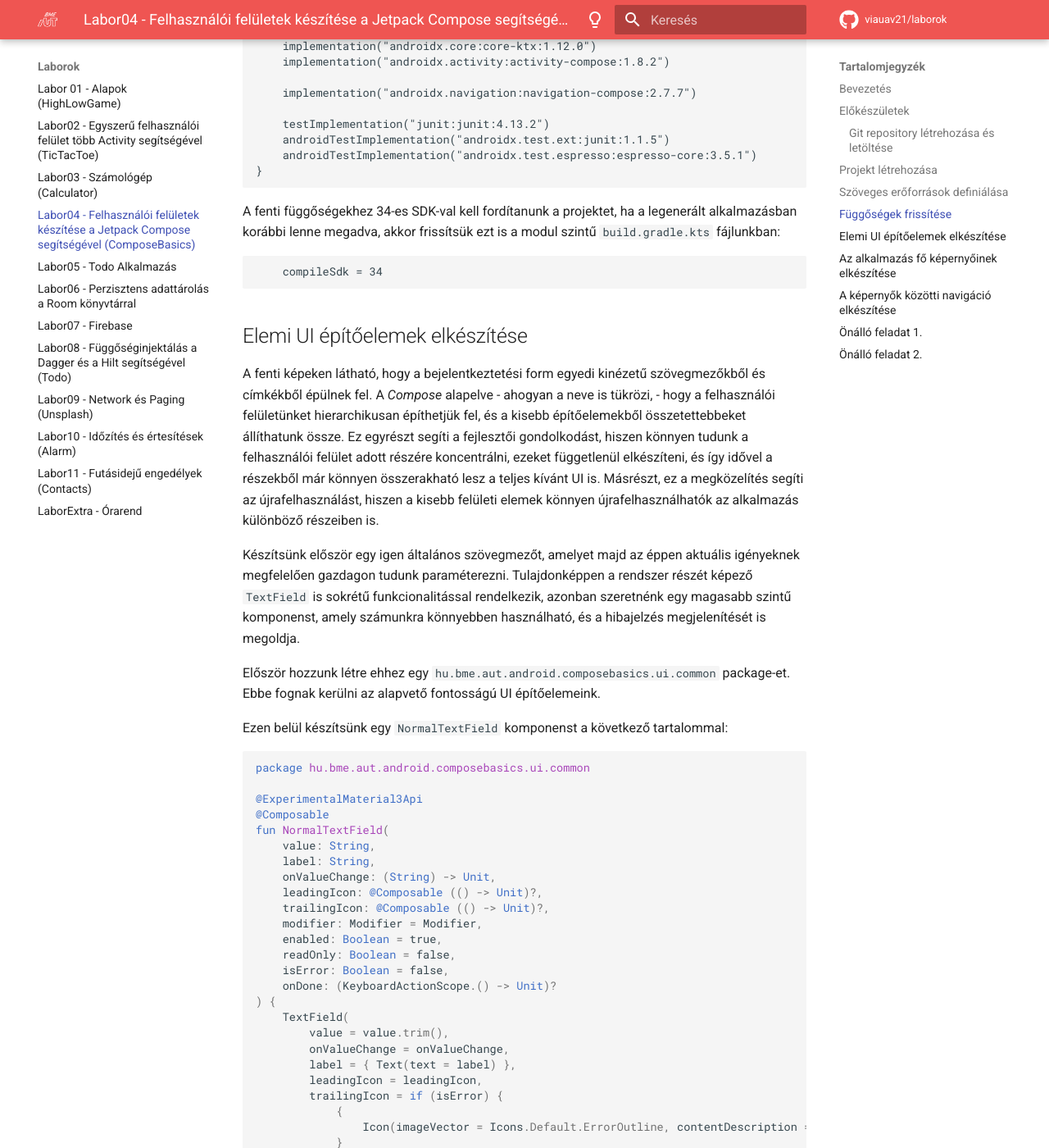
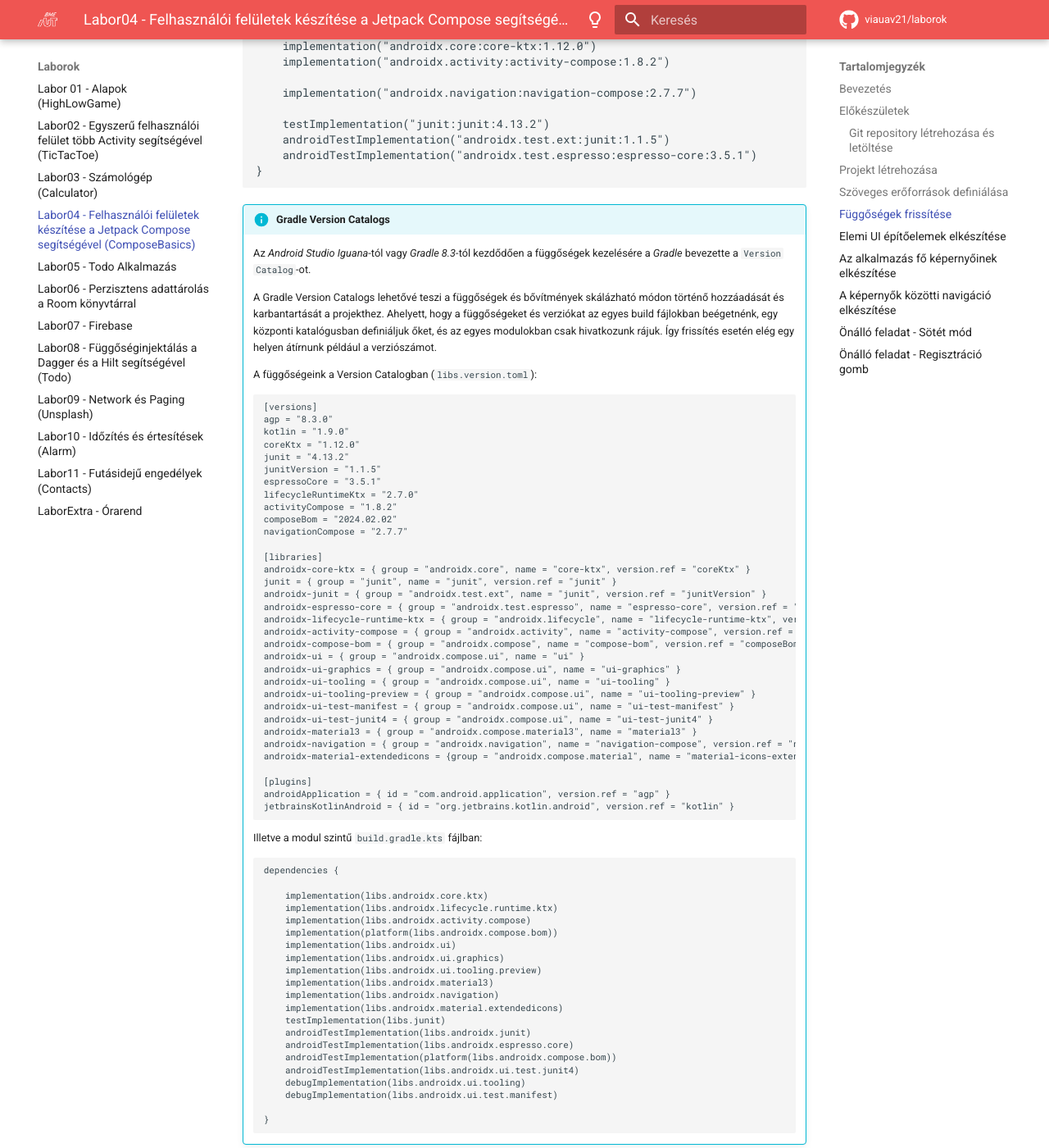
Before and after one commit to VIAUAV21/laborok, an MkDocs documentation site: the page built from docs/laborok/compose/index.md, in a window 1280 px wide and 1400 px high, scrolled down 3121 px. Shown: the whole window at 82% size. Built offline with MkDocs 1.6.1 and Material for MkDocs 9.7.7, drawn with Linux system fonts in a browser that asks for light colours; comment, search, counter and statistics services are not loaded; some of the changed text lies outside the part shown.

Commit message:
composelabor: added gradle version catalog info

````diff
--- a/docs/laborok/compose/index.md
+++ b/docs/laborok/compose/index.md
@@ -95,6 +95,75 @@
     androidTestImplementation("androidx.test.espresso:espresso-core:3.5.1")
 }
 ```
+
+!!! info "Gradle Version Catalogs"
+	Az *Android Studio Iguana*-tól vagy *Gradle 8.3*-tól kezdődően a függőségek kezelésére a *Gradle* bevezette a `Version Catalog`-ot.
+
+	A Gradle Version Catalogs lehetővé teszi a függőségek és bővítmények skálázható módon történő hozzáadását és karbantartását a projekthez. Ahelyett, hogy a függőségeket és verziókat az egyes build fájlokban beégetnénk, egy központi katalógusban definiáljuk őket, és az egyes modulokban csak hivatkozunk rájuk. Így frissítés esetén elég egy helyen átírnunk például a verziószámot.
+
+	A függőségeink a Version Catalogban (`libs.version.toml`):
+
+	```gradle
+	[versions]
+	agp = "8.3.0"
+	kotlin = "1.9.0"
+	coreKtx = "1.12.0"
+	junit = "4.13.2"
+	junitVersion = "1.1.5"
+	espressoCore = "3.5.1"
+	lifecycleRuntimeKtx = "2.7.0"
+	activityCompose = "1.8.2"
+	composeBom = "2024.02.02"
+	navigationCompose = "2.7.7"
+
+	[libraries]
+	androidx-core-ktx = { group = "androidx.core", name = "core-ktx", version.ref = "coreKtx" }
+	junit = { group = "junit", name = "junit", version.ref = "junit" }
+	androidx-junit = { group = "androidx.test.ext", name = "junit", version.ref = "junitVersion" }
+	androidx-espresso-core = { group = "androidx.test.espresso", name = "espresso-core", version.ref = "espressoCore" }
+	androidx-lifecycle-runtime-ktx = { group = "androidx.lifecycle", name = "lifecycle-runtime-ktx", version.ref = "lifecycleRuntimeKtx" }
+	androidx-activity-compose = { group = "androidx.activity", name = "activity-compose", version.ref = "activityCompose" }
+	androidx-compose-bom = { group = "androidx.compose", name = "compose-bom", version.ref = "composeBom" }
+	androidx-ui = { group = "androidx.compose.ui", name = "ui" }
+	androidx-ui-graphics = { group = "androidx.compose.ui", name = "ui-graphics" }
+	androidx-ui-tooling = { group = "androidx.compose.ui", name = "ui-tooling" }
+	androidx-ui-tooling-preview = { group = "androidx.compose.ui", name = "ui-tooling-preview" }
+	androidx-ui-test-manifest = { group = "androidx.compose.ui", name = "ui-test-manifest" }
+	androidx-ui-test-junit4 = { group = "androidx.compose.ui", name = "ui-test-junit4" }
+	androidx-material3 = { group = "androidx.compose.material3", name = "material3" }
+	androidx-navigation = { group = "androidx.navigation", name = "navigation-compose", version.ref = "navigationCompose"}
+	androidx-material-extendedicons = {group = "androidx.compose.material", name = "material-icons-extended"}
+
+	[plugins]
+	androidApplication = { id = "com.android.application", version.ref = "agp" }
+	jetbrainsKotlinAndroid = { id = "org.jetbrains.kotlin.android", version.ref = "kotlin" }
+	```
+
+	Illetve a modul szintű `build.gradle.kts` fájlban:
+
+	```gradle
+	dependencies {
+
+	    implementation(libs.androidx.core.ktx)
+	    implementation(libs.androidx.lifecycle.runtime.ktx)
+	    implementation(libs.androidx.activity.compose)
+	    implementation(platform(libs.androidx.compose.bom))
+	    implementation(libs.androidx.ui)
+	    implementation(libs.androidx.ui.graphics)
+	    implementation(libs.androidx.ui.tooling.preview)
+	    implementation(libs.androidx.material3)
+	    implementation(libs.androidx.navigation)
+	    implementation(libs.androidx.material.extendedicons)
+	    testImplementation(libs.junit)
+	    androidTestImplementation(libs.androidx.junit)
+	    androidTestImplementation(libs.androidx.espresso.core)
+	    androidTestImplementation(platform(libs.androidx.compose.bom))
+	    androidTestImplementation(libs.androidx.ui.test.junit4)
+	    debugImplementation(libs.androidx.ui.tooling)
+	    debugImplementation(libs.androidx.ui.test.manifest)
+
+	}
+	```
 
 A fenti függőségekhez 34-es SDK-val kell fordítanunk a projektet, ha a legenerált alkalmazásban korábbi lenne megadva, akkor frissítsük ezt is a modul szintű `build.gradle.kts` fájlunkban:
 
@@ -745,7 +814,7 @@
 
 	A képet a megoldásban a repository-ba f3.png néven töltsd föl.
 
-## Önálló feladat 1.
+## Önálló feladat - Sötét mód
 
 A Compose alkalmazás beépítetten támogatja az éjszakai módot. Keresd meg az emulált készülék
 beállításai közt a sötét téma használatát, és kapcsold be! (Settings -> Display -> Dark theme)
@@ -757,7 +826,7 @@
 	A képet a megoldásban a repository-ba f4.png néven töltsd föl.
 
 
-## Önálló feladat 2.
+## Önálló feladat - Regisztráció gomb
 
 Adj hozzá a login oldal aljához egy teljes oldal szélességű gombot, ahol az új felhasználó a regisztráció oldalra navigálhatna. A gomb újrahasználható komponensként legyen megvalósítva. Az alábbi kép mutatja az elkészítendő felületet:
 
````
Also changed, not shown: other parts of docs/laborok/compose/index.md (+1 -1 lines).
